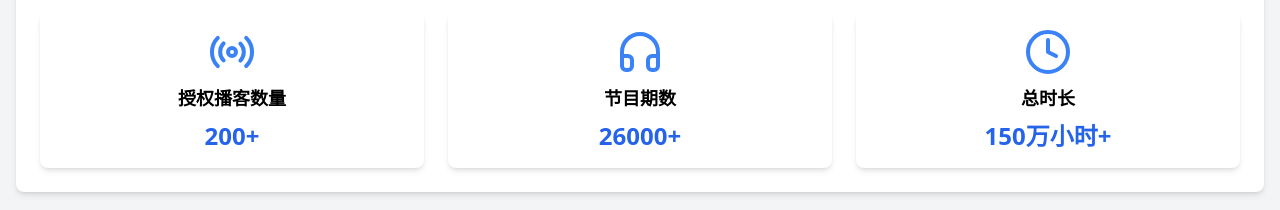
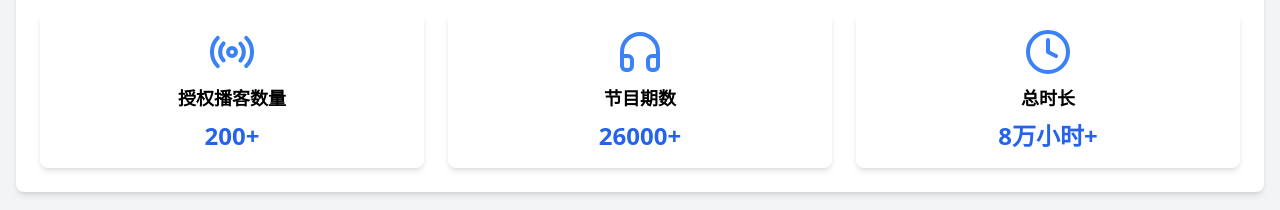
Before and after one commit to WavPub/chinese-podcasts-dataset, a Next.js app: page / in a window 1280 px wide. Shown: the part 1580-1790 px from the top of the page. Built offline with nearby package versions, Linux system fonts and the light colour scheme.

Commit message:
modify hours

```diff
--- a/app/page.js
+++ b/app/page.js
@@ -156,7 +156,7 @@ export default function Home() {
               <div className="grid grid-cols-1 md:grid-cols-3 gap-6">
                 <DataPoint Icon={Radio} title="授权播客数量" value="200+"/>
                 <DataPoint Icon={Headphones} title="节目期数" value="26000+"/>
-                <DataPoint Icon={Clock} title="总时长" value="150万小时+"/>
+                <DataPoint Icon={Clock} title="总时长" value="8万小时+"/>
               </div>
             </div>
           </section>
```
